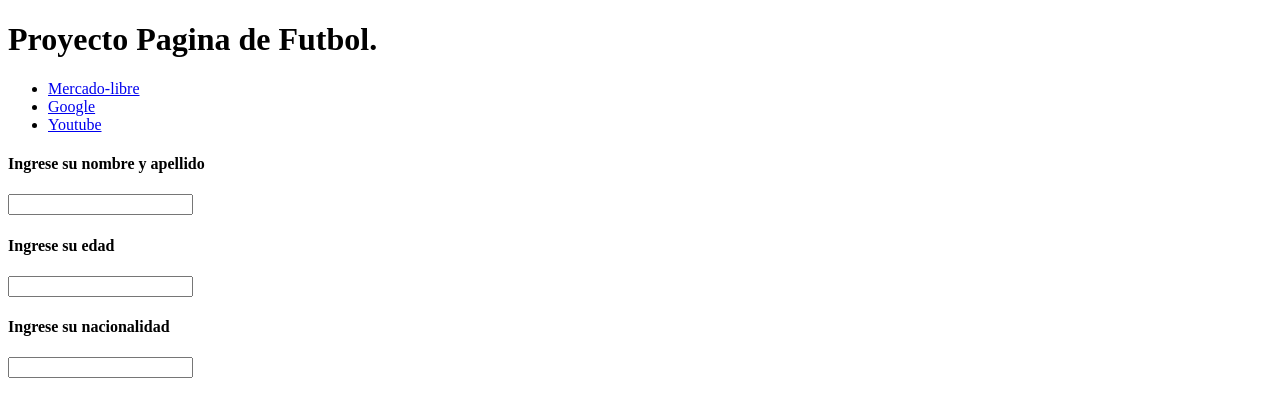
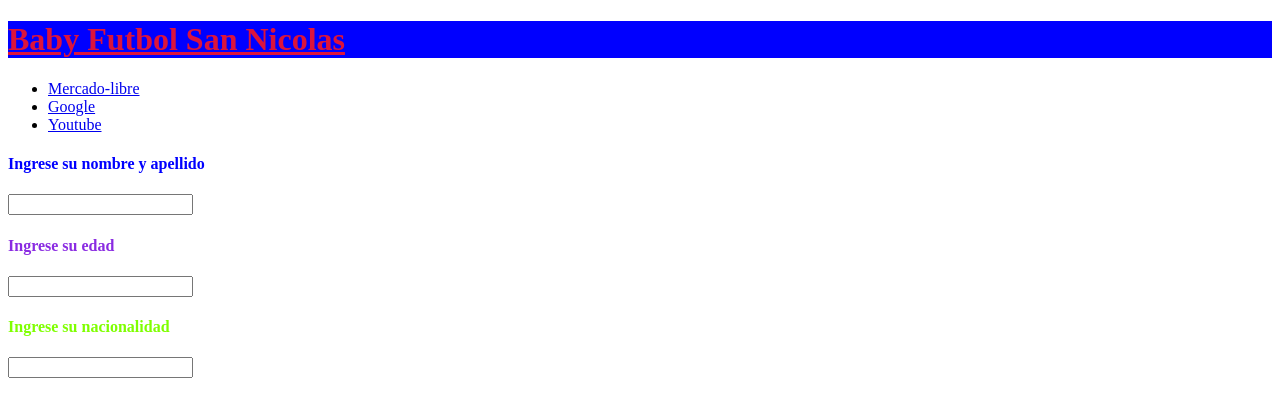
Before and after one commit to Edupro22/Curso-aapro, a plain HTML site: page index.html in a window 1280 px wide. Drawn offline with Linux system fonts and the light colour scheme.

Commit message:
commit 5
agregue estilos y clases a los elementos del html.

```diff
--- a/css/style.css
+++ b/css/style.css
@@ -0,0 +1,7 @@
+.titulo{background-color: blue;color: crimson;text-decoration:underline;}
+
+.dato-n-y-a{color: blue;}
+
+.edad{color: blueviolet;}
+
+.pais{color: chartreuse;}
--- a/index.html
+++ b/index.html
@@ -3,11 +3,13 @@
 <head>
     <meta charset="UTF-8">
     <meta name="viewport" content="width=device-width, initial-scale=1.0">
-    <title>Document</title><h1 class="titulo">Proyecto Pagina de Futbol.</h1>
+    <title>Baby Futbol</title>
     <link rel="stylesheet" href="./css/style.css">
 </head>
 <body>
+    <h1 class="titulo">Baby Futbol San Nicolas</h1>
     <header>
+
         <nav>
             <ul>
                 <li><a href="https://www.mercadolibre.com.ar/" target="_blank">Mercado-libre</a></li>
```
